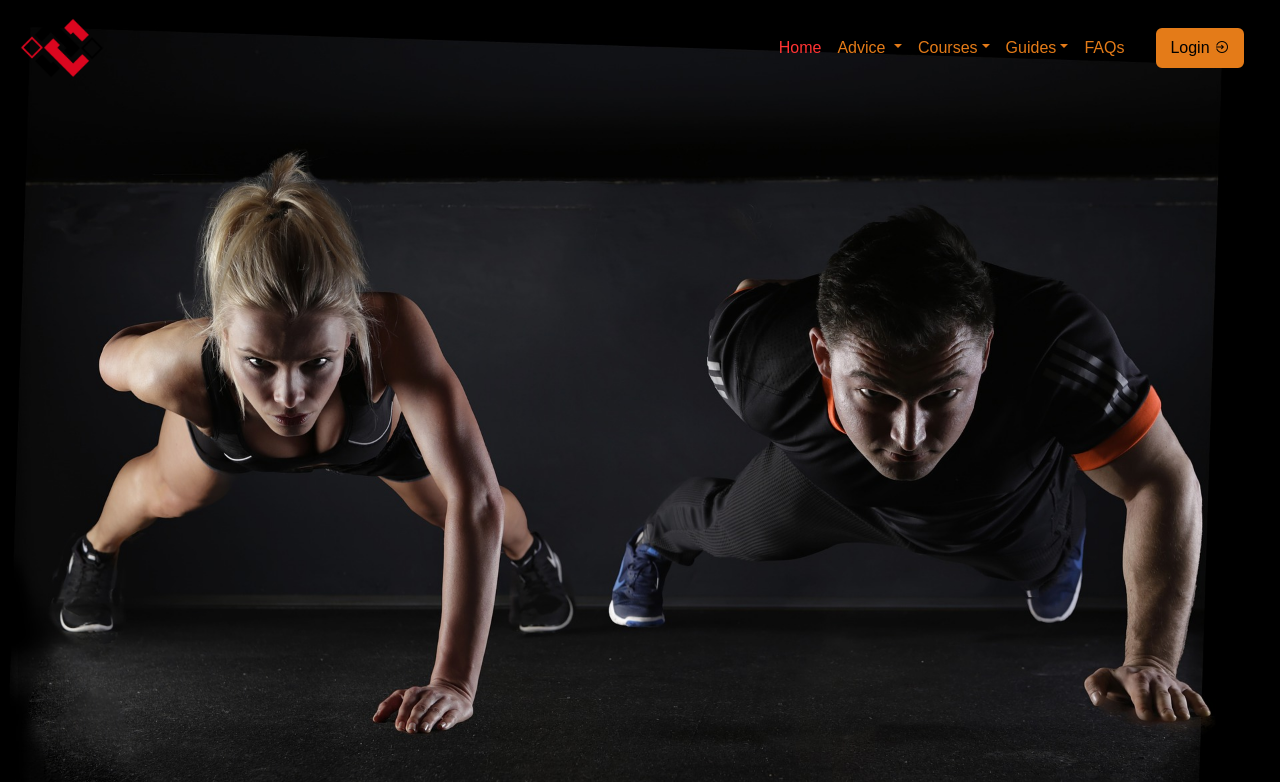
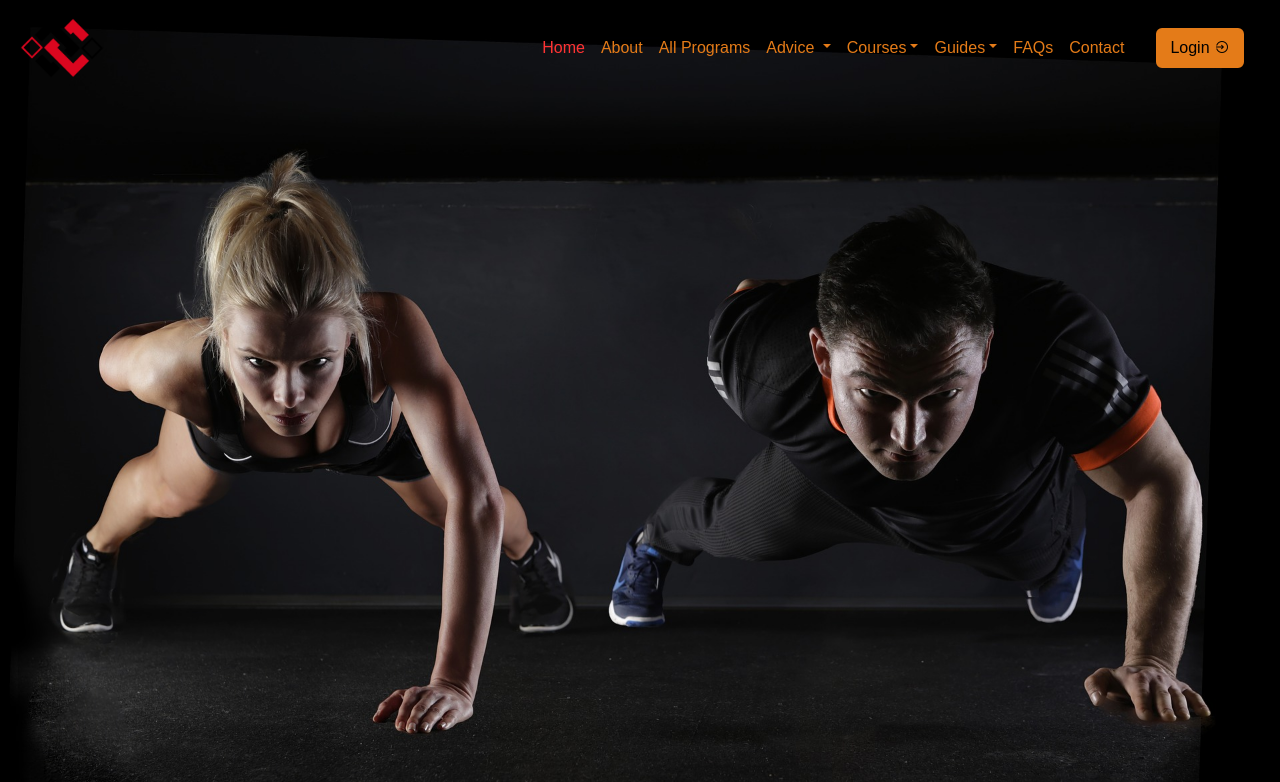
Before and after one commit to KobbyTechnologies/VictorFitness, a Django app: page / in a window 1280 px wide. Shown: the top 782 px of the page. Run offline with Django 4.2, Linux system fonts and the light colour scheme; some libraries are stand-ins or nearby versions; some web fonts are replaced.

Commit message:
create navbar

```diff
--- a/landing/templates/main/landing.html
+++ b/landing/templates/main/landing.html
@@ -13,6 +13,8 @@
         <div class="collapse navbar-collapse" id="main_nav">
             <ul class="navbar-nav ms-auto">
                 <li class="nav-item"><a class="nav-link active" href="#"> Home</a></li>
+                <li class="nav-item"><a class="nav-link" href="#"> About</a></li>
+                <li class="nav-item"><a class="nav-link" href="#"> All Programs</a></li>
                 <li class="nav-item dropdown">
                     <a class="nav-link dropdown-toggle" href="#" data-bs-toggle="dropdown"> Advice </a>
                     <ul class="dropdown-menu fade-up">
@@ -38,6 +40,7 @@
                     </ul>
                 </li>
                 <li class="nav-item"><a class="nav-link" href="#"> FAQs</a></li>
+                <li class="nav-item"><a class="nav-link" href="#"> Contact</a></li>
                 <form class="d-flex">
                     <button class="btn btn-outline-success mx-4" type="submit">Login <i
                             class="las la-sign-in-alt"></i></button>
```
